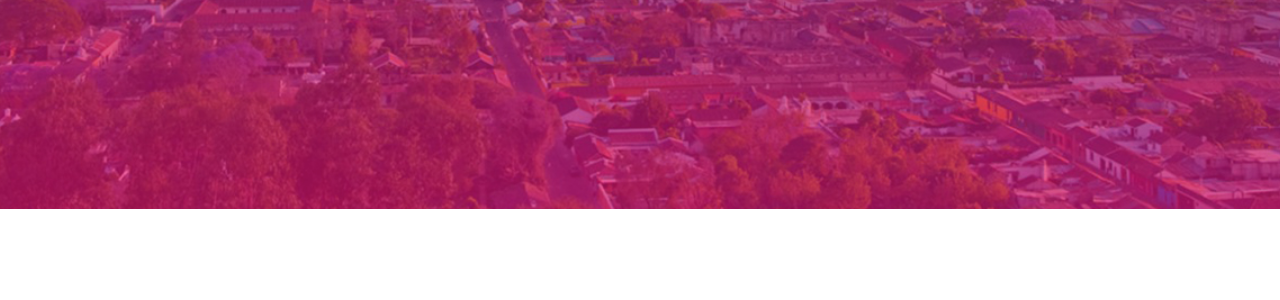
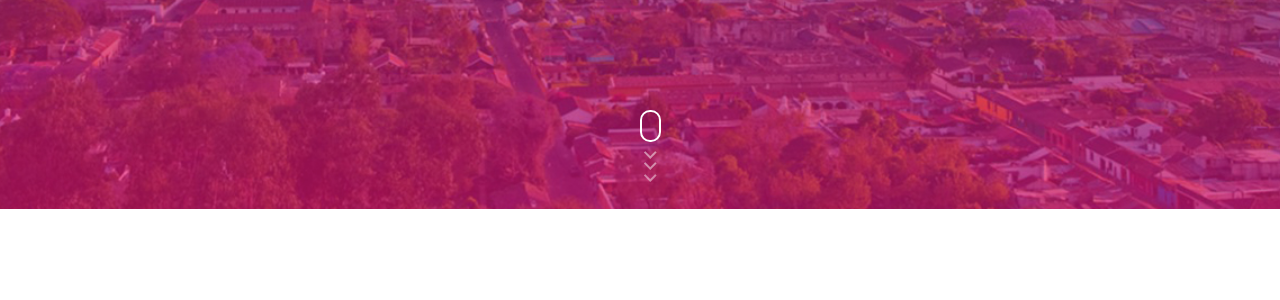
Before and after one commit to isabelgm/antigua10x, a Jekyll site: the page built from index.html, in a window 1280 px wide. Shown: the part 693-993 px from the top of the page. Built offline with Jekyll 4.4.1, drawn with Linux system fonts in a browser that asks for light colours; nearby versions of some CDN libraries; some web fonts are replaced; some of the changed text lies outside the part shown.

Commit message:
Add smooth scrolling

```diff
--- a/_includes/import_js.html
+++ b/_includes/import_js.html
@@ -1,6 +1,7 @@
 <script src="//ajax.googleapis.com/ajax/libs/jquery/1.9.1/jquery.min.js"></script>
 
 <script src="js/vendor/bootstrap.min.js"></script>
+<script src="js/vendor/smooth-scroll.min.js"></script>
 
 <script src="js/main.js"></script>
 
--- a/_sass/fonts.scss
+++ b/_sass/fonts.scss
@@ -2,8 +2,8 @@
     font-family: 'Walsheim';
     src: url('/fonts/gt-walsheim-light-web.eot');
     src: url('/fonts/gt-walsheim-light-web.eot?#iefix') format('embedded-opentype'),
+    url('/fonts/gt-walsheim-light-web.ttf') format('truetype'),
          url('/fonts/gt-walsheim-light-web.woff') format('woff'),
-         url('/fonts/gt-walsheim-light-web.ttf') format('truetype'),
          url('/fonts/gt-walsheim-light-web.svg#gt_walsheim_light_web') format('svg');
     font-weight: 200;
     font-style: normal;
@@ -13,8 +13,8 @@
     font-family: 'Walsheim';
     src: url('/fonts/gt-walsheim-web.eot');
     src: url('/fonts/gt-walsheim-web.eot?#iefix') format('embedded-opentype'),
+        url('/fonts/gt-walsheim-web.ttf') format('truetype'),
          url('/fonts/gt-walsheim-web.woff') format('woff'),
-         url('/fonts/gt-walsheim-web.ttf') format('truetype'),
          url('/fonts/gt-walsheim-web.svg#gt_walsheim_web') format('svg');
     font-weight: normal;
     font-style: normal;
@@ -24,8 +24,8 @@
     font-family: 'Walsheim';
     src: url('/fonts/gt-walsheim-medium-web.eot');
     src: url('/fonts/gt-walsheim-medium-web.eot?#iefix') format('embedded-opentype'),
+         url('/fonts/gt-walsheim-medium-web.ttf') format('truetype'),
          url('/fonts/gt-walsheim-medium-web.woff') format('woff'),
-         url('/fonts/gt-walsheim-medium-web.ttf') format('truetype'),
          url('/fonts/gt-walsheim-medium-web.svg#gt_walsheim_medium_web') format('svg');
     font-weight: 600;
     font-style: normal;
@@ -35,8 +35,8 @@
     font-family: 'Walsheim';
     src: url('/fonts/gt-walsheim-bold-web.eot');
     src: url('/fonts/gt-walsheim-bold-web.eot?#iefix') format('embedded-opentype'),
+         url('/fonts/gt-walsheim-bold-web.ttf') format('truetype'),
          url('/fonts/gt-walsheim-bold-web.woff') format('woff'),
-         url('/fonts/gt-walsheim-bold-web.ttf') format('truetype'),
          url('/fonts/gt-walsheim-bold-web.svg#gt_walsheim_bold_web') format('svg');
     font-weight: 800;
     font-style: normal;
--- /dev/null
+++ b/_sass/mouse.scss
@@ -0,0 +1,134 @@
+.mouse-scroll {
+  position: absolute;
+  position: absolute;
+  left: 50%;
+  right: 0;
+  margin-left: auto;
+  margin-right: auto;
+  bottom: 25px;
+}
+
+.mouse-icon {
+  span {
+    display: block;
+    width: 8.5px;
+    height: 8.5px;
+    -ms-transform: rotate(45deg); /* IE 9 */
+    -webkit-transform: rotate(45deg); /* Chrome, Safari, Opera */
+    transform: rotate(45deg);
+
+    border-right: 2px solid white;
+    border-bottom: 2px solid white;
+    margin: 0 0 3px 6px;
+  }
+
+  .unu
+  {
+    margin-top: 6px;
+  }
+
+  .unu, .doi, .trei
+  {
+      -webkit-animation: mouse-scroll 1s infinite;
+      -moz-animation: mouse-scroll 1s infinite;
+  }
+
+  .unu
+  {
+    -webkit-animation-delay: .1s;
+    -moz-animation-delay: .1s;
+    -webkit-animation-direction: alternate;
+  }
+
+  .doi
+  {
+    -webkit-animation-delay: .2s;
+    -moz-animation-delay: .2s;
+    -webkit-animation-direction: alternate;
+  }
+
+  .trei
+  {
+    -webkit-animation-delay: .3s;
+    -moz-animation-delay: .3s;
+    -webkit-animation-direction: alternate;
+  }
+
+
+
+
+  .mouse
+  {
+    height: 31.5px;
+    width: 21px;
+    border-radius: 10px;
+    transform: none;
+    border: 2px solid white;
+    top: 170px;
+  }
+
+  .wheel
+  {
+    height: 5px;
+    width: 2px;
+    display: block;
+    margin: 5px auto;
+    background: white;
+    position: relative;
+  }
+
+  .wheel
+  {
+    -webkit-animation: mouse-wheel 1.2s ease infinite;
+    -moz-animation: mouse-wheel 1.2s ease infinite;
+  }
+
+  @-webkit-keyframes mouse-wheel
+  {
+     0% {
+      opacity: 1;
+      -webkit-transform: translateY(0);
+      -ms-transform: translateY(0);
+      transform: translateY(0);
+    }
+
+    100% {
+      opacity: 0;
+      -webkit-transform: translateY(6px);
+      -ms-transform: translateY(6px);
+      transform: translateY(6px);
+    }
+  }
+
+  @-moz-keyframes mouse-wheel
+  {
+    0% { top: 1px; }
+    50% { top: 2px; }
+    100% { top: 3px;}
+  }
+
+  @-webkit-keyframes mouse-scroll {
+
+    0%   { opacity: 0;}
+    50%  { opacity: .5;}
+    100% { opacity: 1;}
+  }
+  @-moz-keyframes mouse-scroll {
+
+    0%   { opacity: 0; }
+    50%  { opacity: .5; }
+    100% { opacity: 1; }
+  }
+  @-o-keyframes mouse-scroll {
+
+    0%   { opacity: 0; }
+    50%  { opacity: .5; }
+    100% { opacity: 1; }
+  }
+  @keyframes mouse-scroll {
+
+    0%   { opacity: 0; }
+    50%  { opacity: .5; }
+    100% { opacity: 1; }
+  }
+}
--- a/css/app.scss
+++ b/css/app.scss
@@ -11,6 +11,7 @@
 @import "pages";
 @import "navbar";
 @import "footer";
+@import "mouse";
 
 // Misc
 @import "margins";
--- a/index.html
+++ b/index.html
@@ -1,19 +1,25 @@
 ---
 layout: default
 ---
-<section id="intro">
+<section id="intro" class="white-text">
   <div class="vertical-align-m">
     <div class="container">
-      <div class="col-sm-7 white">
+      <div class="col-sm-7">
         <h1>Antigua 10x Festival</h1>
         <p>Exchange leapfrogging ideas and practices to improve communities in a sustainable way.</p>
       </div>
-      <p></p>
     </div>
   </div>
+
+  <a href="#about" data-scroll class="mouse-scroll">
+    <div class="mouse-icon">
+      <div class="mouse"><div class="wheel"></div></div>
+      <div><span class="unu"></span> <span class="doi"></span> <span class="trei"></span> </div>
+    </div>
+  </a>
 </section>
 
-<section>
+<section id="about">
   <div class="container">
     <div class="col-md-8 col-md-offset-2">
       <h2 class="magenta center">Event</h2>
@@ -69,16 +75,16 @@
         <h3>Matias de Tezanos</h3>
       </div>
       <div class="col-sm-4">
-        <img src="../img/barbara.jpg" alt="" class="rockstar">
+        <img src="../img/speakers/matias.jpg" alt="" class="rockstar">
+        <h3>Matias de Tezanos</h3>
+      </div>
+      <div class="col-sm-4">
+        <img src="../img/speakers/barbara.jpg" alt="" class="rockstar">
         <h3>Barbara Oakley</h3>
       </div>
       <div class="col-sm-4">
-        <img src="../img/hitendra.jpg" alt="" class="rockstar">
+        <img src="../img/speakers/hitendra.jpg" alt="" class="rockstar">
         <h3>Hitendra Patel</h3>
-      </div>
-      <div class="col-sm-4">
-        <img src="../img/matias.jpg" alt="" class="rockstar">
-        <h3>Matias de Tezanos</h3>
       </div>
     </div>
   </div>
--- a/js/main.js
+++ b/js/main.js
@@ -0,0 +1,6 @@
+jQuery(function($) {
+  smoothScroll.init({
+    speed: 1000,
+    updateURL: false
+  });
+});
```
Also changed, not shown: js/vendor/smooth-scroll.min.js (added).
